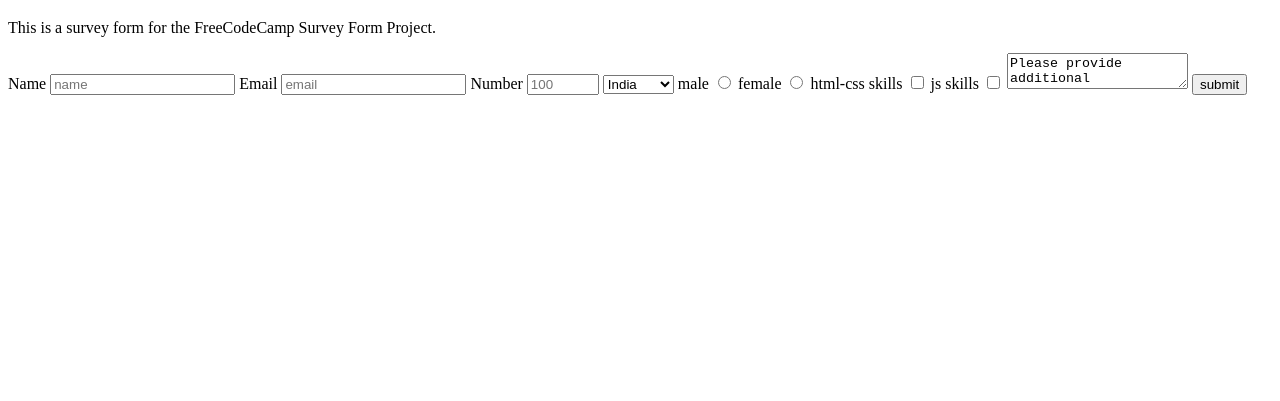
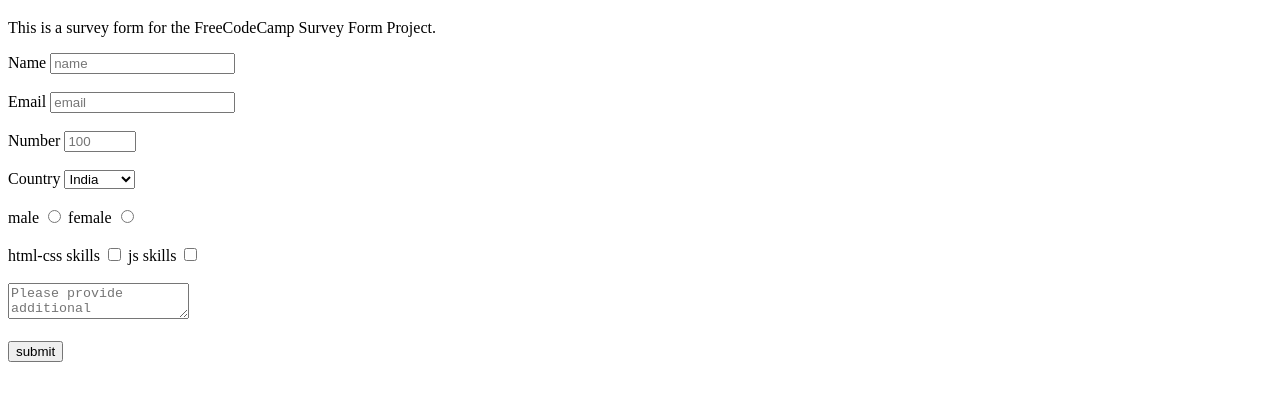
Before and after one commit to amanuelbelete95/build-survey-form-html-and-css, a plain HTML site: page index.html in a window 1280 px wide. Shown: the part 61-462 px from the top of the page. Drawn offline with Linux system fonts and the light colour scheme; a script that the page names is missing.

Commit message:
Added formatting to form

```diff
--- a/index.html
+++ b/index.html
@@ -1,9 +1,9 @@
 <!DOCTYPE html>
 <html lang="en">
 <head>
-    <meta charset="UTF-8" />
+    <meta charset="UTF-8"/>
     <title>Survey Form</title>
-    <link rel="stylesheet" href="css/style.css" />
+    <link rel="stylesheet" href="css/style.css"/>
 </head>
 
 <body>
@@ -16,10 +16,14 @@
 
 <form id="survey-form">
     <label for="name" id="name-label">Name</label>
-      <input required id="name" type="text" placeholder="name" />
+    <input required id="name" type="text" placeholder="name"/>
+    <br>
+    <br>
 
     <label for="email" id="email-label">Email</label>
-      <input required id="email" type="email" placeholder="email" />
+    <input required id="email" type="email" placeholder="email"/>
+    <br>
+    <br>
 
     <label for="number" id="number-label">Number</label>
     <input
@@ -30,19 +34,35 @@
             max="1000"
             placeholder="100"
     />
+    <br>
+    <br>
+
+    <label for="dropdown" id="dropdown-label">Country</label>
     <select id="dropdown">
         <option value="India">India</option>
         <option value="Ethiopia">Ethiopia</option>
     </select>
+    <br>
+    <br>
+
     <label for="male">male</label>
-      <input type="radio" name="gender" id="male" value="male" />
+    <input type="radio" name="gender" id="male" value="male"/>
     <label for="female"> female</label>
-      <input type="radio" id="female" value="female" />
+    <input type="radio" name="gender" id="female" value="female"/>
+    <br>
+    <br>
+
     <label for="html">html-css skills</label>
-      <input type="checkbox" id="html" />
+    <input type="checkbox" id="html" value="html-css skills"/>
     <label for="js">js skills</label>
-      <input id="js" type="checkbox" />
-      <textarea>Please provide additional infromation!</textarea>
+    <input id="js" type="checkbox" value="js skill"/>
+    <br>
+    <br>
+
+    <textarea placeholder="Please provide additional infromation!"></textarea>
+    <br>
+    <br>
+
     <button type="submit" id="submit">submit</button>
 </form>
 </body>
```
Lines whose indentation alone changed are shown as unchanged.
